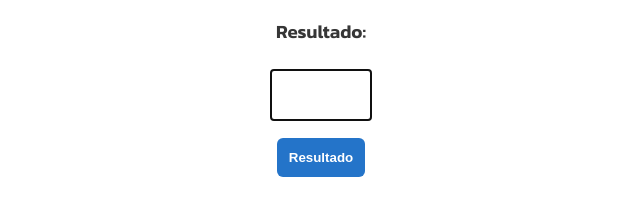
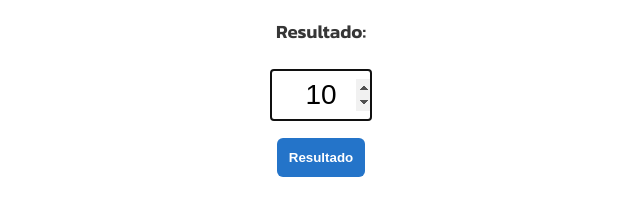
Before and after one commit to ldantsc/desafio-tecnico-1-escribo, a plain HTML site: page index.html in a window 1280 px wide. Shown: the part 344-542 px from the top of the page, 319-959 px from the left. Drawn offline with Linux system fonts and the light colour scheme.

Commit message:
add: min value and initial value on input

```diff
--- a/index.html
+++ b/index.html
@@ -16,7 +16,7 @@
                 <h3>Resultado: <span id="result"></span></h3>
             </div>
             <div class="input-container">
-            <input id="input-value" type="text" autofocus>
+            <input id="input-value" type="number" min="3" value="10" autofocus>
             <button id="btn">Resultado</button>
         </div>
         <div>
--- a/styles/style.css
+++ b/styles/style.css
@@ -46,6 +46,7 @@ body {
 .input-container input {
     width: 100px;
     height: 50px;
+    padding-left: 15px;
     font-size: 28px;
     text-align: center;
 }
```
Also changed, not shown: 1 other file.
